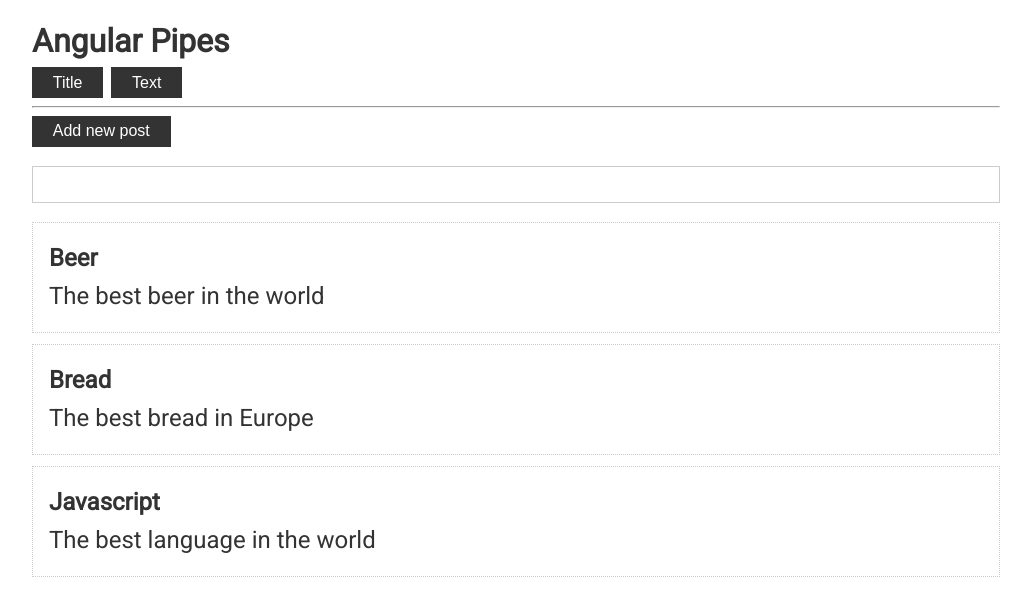
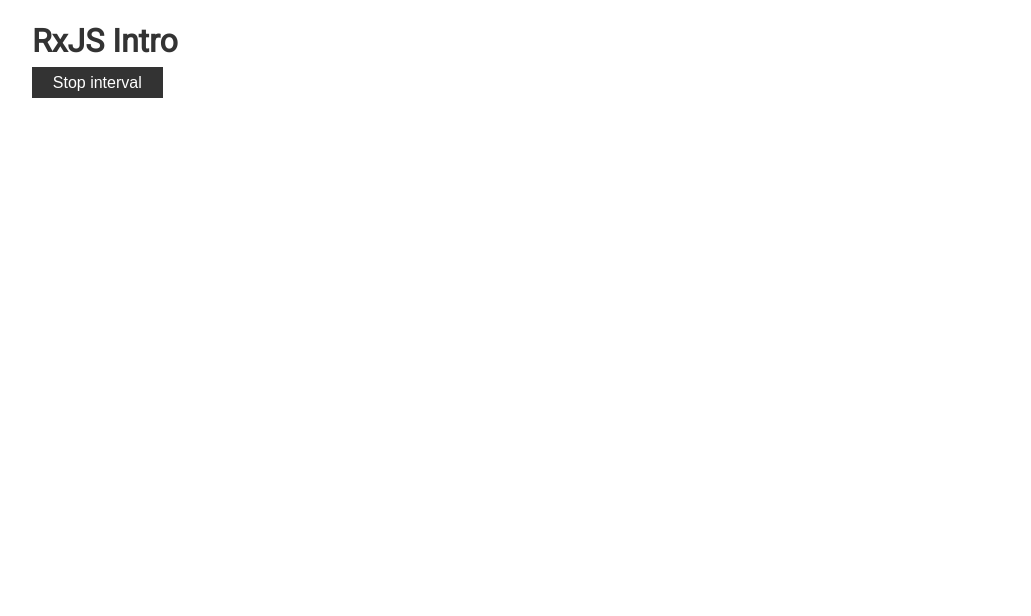
Before and after one commit to fairwind2k/angular_basics, an Angular app: page / in a window 1280 px wide. Shown: the top 616 px of the page, without its empty margins (124-1155 px from the left). Built offline with nearby package versions, Linux system fonts and the light colour scheme.

Commit message:
RxJS Subscription example. Lesson 165

```diff
--- a/src/app/app.component.html
+++ b/src/app/app.component.html
@@ -1,21 +1,7 @@
 <div class="container">
-  <h1>Angular Pipes</h1>
+  <h1>RxJS Intro</h1>
 
-  <button class="btn" (click)="searchField = 'title'">Title</button>
-  <button class="btn" (click)="searchField = 'text'">Text</button>
-
-  <hr>
-
-  <button class="btn" (click)="addPost()">Add new post</button>
-
-  <input type="text" [(ngModel)]="search">
+  <button class="btn" (click)="stop()">Stop interval</button>
 
 
-  <div
-    *ngFor="let post of posts | filter:search:searchField"
-    class="card"
-  >
-    <h2>{{post.title}}</h2>
-    <p>{{post.text}}</p>
-  </div>
 </div>
--- a/src/app/app.component.ts
+++ b/src/app/app.component.ts
@@ -1,9 +1,6 @@
 import {Component} from '@angular/core';
-
-export interface Post {
-  title: string;
-  text: string;
-}
+import {interval, Subscription} from 'rxjs';
+// import {} from 'rxjs/operators'
 
 @Component({
   selector: 'app-root',
@@ -11,21 +8,17 @@
   styleUrls: ['./app.component.scss']
 })
 export class AppComponent {
+  sub: Subscription;
 
-  search = '';
-  searchField = 'title';
+  constructor() {
+    const intervalStreams$ = interval(1000);
+    this.sub = intervalStreams$.subscribe((value) => {
+      console.log(value);
+    });
+  }
 
-  posts: Post[] = [
-    {title: 'Beer', text: 'The best beer in the world'},
-    {title: 'Bread', text: 'The best bread in Europe'},
-    {title: 'Javascript', text: 'The best language in the world'},
-  ];
+  stop() {
+    this.sub.unsubscribe();
+  }
 
-  addPost() {
-    this.posts.unshift({
-      title: 'Angular 8',
-      text: 'Some text'
-    });
-
-  }
 }
--- a/src/app/app.module.ts
+++ b/src/app/app.module.ts
@@ -5,14 +5,14 @@
 import {FormsModule} from '@angular/forms';
 import {MultByPipe} from './pipes/mult-by.pipe';
 import { ExMarksPipe } from './pipes/ex-marks.pipe';
-import { FilterPipe } from './pipes/filter.pipe';
+// import { FilterPipe } from './pipes/filter.pipe';
 
 @NgModule({
   declarations: [
     AppComponent,
     MultByPipe,
     ExMarksPipe,
-    FilterPipe
+    // FilterPipe
    ],
   imports: [
     BrowserModule,
--- a/src/app/pipes/filter.pipe.ts
+++ b/src/app/pipes/filter.pipe.ts
@@ -1,22 +1,22 @@
-import { Pipe, PipeTransform } from '@angular/core';
-import {Post} from '../app.component';
-
-@Pipe({
-  name: 'filter',
-  pure: false
-})
+// import { Pipe, PipeTransform } from '@angular/core';
+// // import {Post} from '../app.component';
+//
+// @Pipe({
+//   name: 'filter',
+//   pure: false
+// })
 
 // Creating custom search filter pipe. A goal is to filter posts by word(string).
 
-export class FilterPipe implements PipeTransform {
+// export class FilterPipe implements PipeTransform {
 
-  transform(posts: Post[], search: string = '', field: string = 'title'): Post[] {
-    if (!search.trim())  {
-      return posts;
-    }
-    return posts.filter(post => {
-      return post[field].toLocaleLowerCase().includes(search.toLocaleLowerCase());
-    });
-  }
+  // transform(posts: Post[], search: string = '', field: string = 'title'): Post[] {
+  //   if (!search.trim())  {
+  //     return posts;
+  //   }
+  //   return posts.filter(post => {
+  //     return post[field].toLocaleLowerCase().includes(search.toLocaleLowerCase());
+  //   });
+  // }
 
-}
+// }
```
